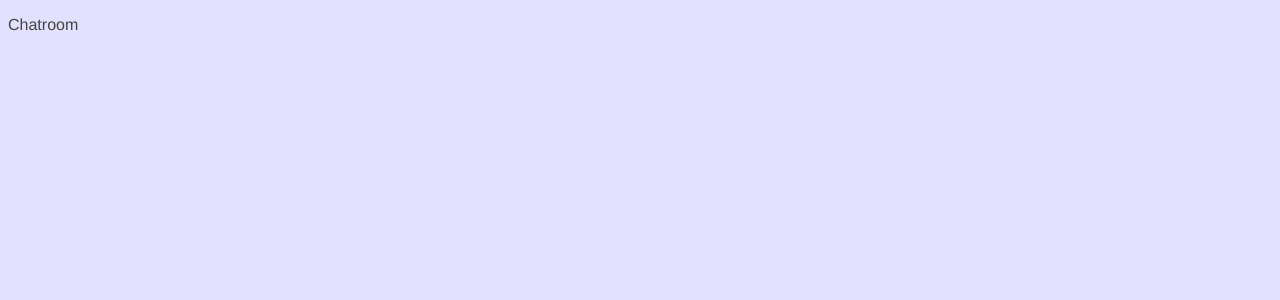
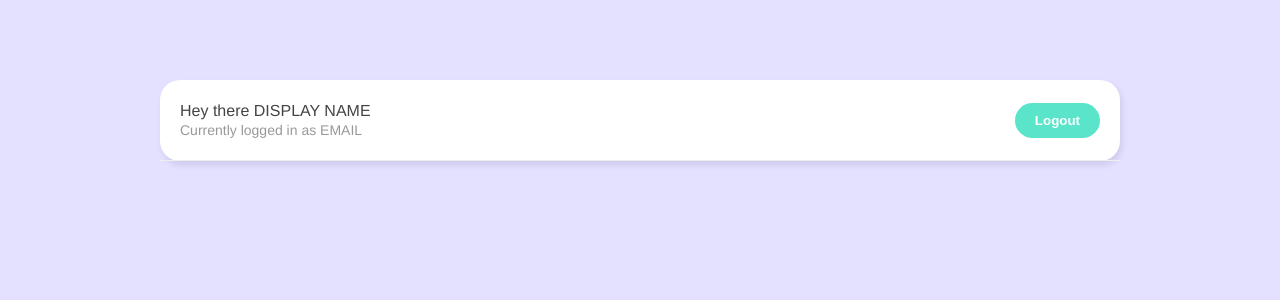
Before and after one commit to PetitChampi/live-chatroom, a Vue app: page /chatroom in a window 1280 px wide. Shown: the top 300 px of the page. Built offline with nearby package versions, Linux system fonts and the light colour scheme.

Commit message:
navbar component

```diff
--- /dev/null
+++ b/src/components/Navbar.vue
@@ -0,0 +1,19 @@
+<template>
+  <nav>
+    <div>
+      <p>Hey there DISPLAY NAME</p>
+      <p class="email">Currently logged in as EMAIL</p>
+    </div>
+    <button>Logout</button>
+  </nav>
+</template>
+
+<script>
+export default {
+
+}
+</script>
+
+<style>
+
+</style>
--- a/src/views/Chatroom.vue
+++ b/src/views/Chatroom.vue
@@ -1,13 +1,32 @@
 <template>
-  <p>Chatroom</p>
+  <div class="container">
+    <Navbar />
+  </div>
 </template>
 
 <script>
+import Navbar from '../components/Navbar.vue'
+
 export default {
-
+  components: { Navbar }
 }
 </script>
 
 <style>
-
+nav {
+  padding: 20px;
+  border-bottom: 1px solid #eee;
+  display: flex;
+  justify-content: space-between;
+  align-items: center;
+}
+nav p {
+  margin: 2px auto;
+  font-size: 16px;
+  color: #444;
+}
+nav p.email {
+  font-size: 14px;
+  color: #999;
+}
 </style>
```
